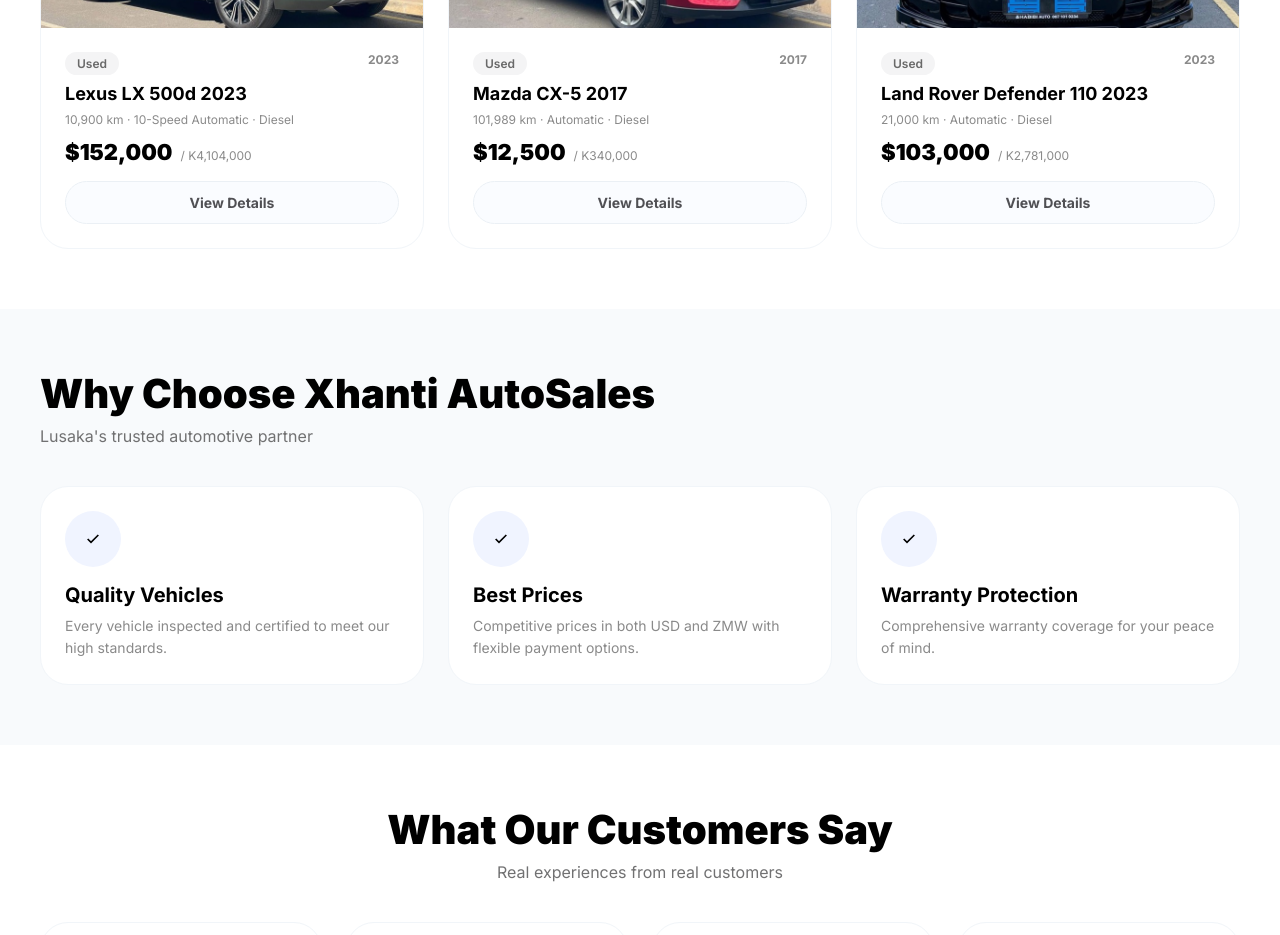
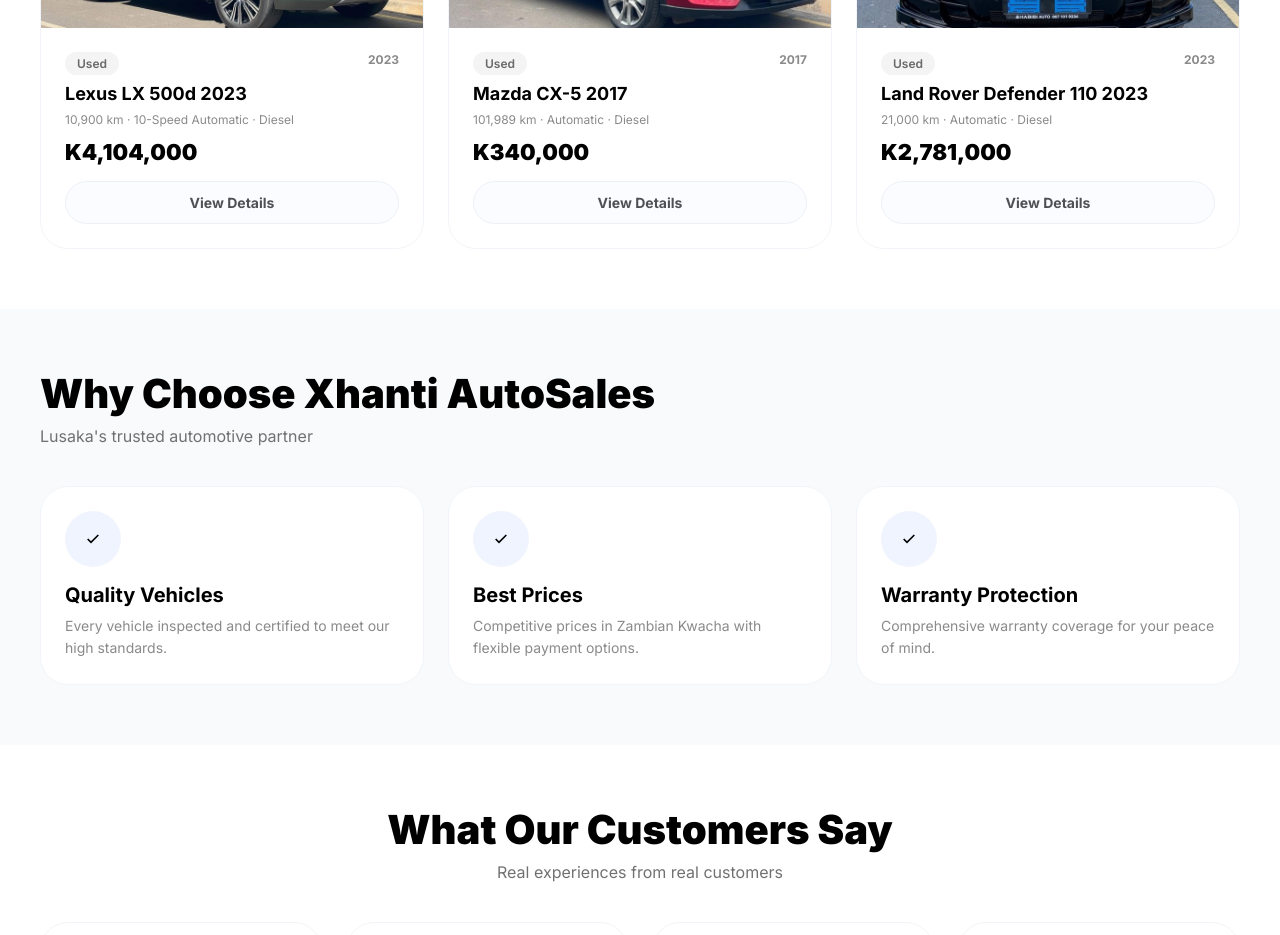
Before and after one commit to asdavids/xhanti-autosales, a Next.js app: page / in a window 1280 px wide. Shown: the part 1200-2135 px from the top of the page. Built offline with nearby package versions, Linux system fonts and the light colour scheme.

Commit message:
All currency in ZMW (K prefix) — remove USD display

```diff
--- a/app/cars/[slug]/page.tsx
+++ b/app/cars/[slug]/page.tsx
@@ -53,8 +53,8 @@
             </div>
             <h1 style={{ fontSize: 36, fontWeight: 900, marginBottom: 8 }}>{car.name}</h1>
             <p style={{ color: "#8a8a8a", fontSize: 14, marginBottom: 16 }}>{car.mileage} · {car.transmission} · {car.fuelType}</p>
-            <div style={{ fontSize: 32, fontWeight: 900, marginBottom: 4 }}>${car.price.toLocaleString()}</div>
-            <p style={{ color: "#8a8a8a", fontSize: 14, marginBottom: 8 }}>K{car.priceZMW.toLocaleString()} ZMW</p>
+            <div style={{ fontSize: 32, fontWeight: 900, marginBottom: 4 }}>K{car.priceZMW.toLocaleString()}</div>
+
             <p style={{ color: "#25D366", fontSize: 13, fontWeight: 700, marginBottom: 24 }}>Price Negotiable — WhatsApp to enquire</p>
             <p style={{ color: "#505054", lineHeight: 1.7, marginBottom: 24 }}>{car.description}</p>
             {car.features && car.features.length > 0 && (
--- a/app/inventory/page.tsx
+++ b/app/inventory/page.tsx
@@ -31,7 +31,7 @@
                 <h3 style={{ fontSize: 18, fontWeight: 700, color: "#000", marginBottom: 8 }}>{car.name}</h3>
                 <p style={{ color: "#8a8a8a", fontSize: 12, marginBottom: 16 }}>{car.mileage} · {car.transmission} · {car.fuelType}</p>
                 <div style={{ display: "flex", alignItems: "baseline", gap: 8, marginBottom: 16 }}>
-                  <span style={{ fontSize: 22, fontWeight: 900, color: "#000" }}>${car.price.toLocaleString()}</span>
+                  <span style={{ fontSize: 22, fontWeight: 900, color: "#000" }}>K{car.priceZMW.toLocaleString()}</span>
                   <span style={{ fontSize: 12, color: "#8a8a8a" }}>or {car.monthlyPayment}</span>
                 </div>
                 <div style={{ background: "#fafcff", border: "1px solid #ebf0f5", borderRadius: 100, padding: "12px 20px", textAlign: "center", fontSize: 14, fontWeight: 700, color: "#505054" }}>View Details</div>
--- a/app/page.tsx
+++ b/app/page.tsx
@@ -119,8 +119,8 @@
                   <h3 style={{ fontSize: 18, fontWeight: 700, color: "#000", marginBottom: 8 }}>{car.name}</h3>
                   <p style={{ color: "#8a8a8a", fontSize: 12, marginBottom: 12 }}>{car.mileage} · {car.transmission} · {car.fuelType}</p>
                   <div style={{ marginBottom: 16 }}>
-                    <span style={{ fontSize: 22, fontWeight: 900, color: "#000" }}>${car.price.toLocaleString()}</span>
-                    <span style={{ fontSize: 12, color: "#8a8a8a", marginLeft: 8 }}>/ K{car.priceZMW.toLocaleString()}</span>
+                    <span style={{ fontSize: 22, fontWeight: 900, color: "#000" }}>K{car.priceZMW.toLocaleString()}</span>
+
                   </div>
                   <div style={{ background: "#fafcff", border: "1px solid #ebf0f5", borderRadius: 100, padding: "12px 20px", textAlign: "center", fontSize: 14, fontWeight: 700, color: "#505054" }}>View Details</div>
                 </div>
@@ -137,7 +137,7 @@
           <div style={{ display: "grid", gridTemplateColumns: "repeat(3, 1fr)", gap: 24 }}>
             {[
               { title: "Quality Vehicles", desc: "Every vehicle inspected and certified to meet our high standards." },
-              { title: "Best Prices", desc: "Competitive prices in both USD and ZMW with flexible payment options." },
+              { title: "Best Prices", desc: "Competitive prices in Zambian Kwacha with flexible payment options." },
               { title: "Warranty Protection", desc: "Comprehensive warranty coverage for your peace of mind." },
             ].map((item) => (
               <div key={item.title} style={{ background: "#fff", border: "1px solid #f1f5f9", borderRadius: 28, padding: 24 }}>
```
